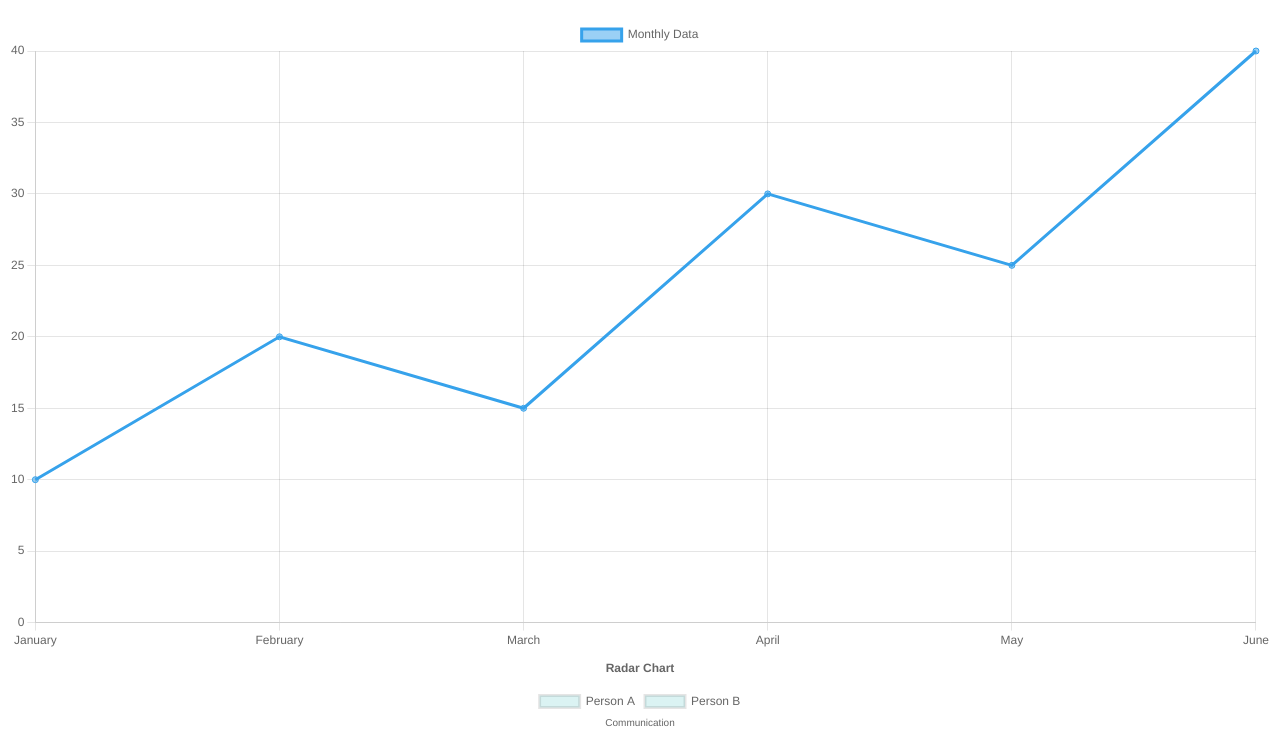
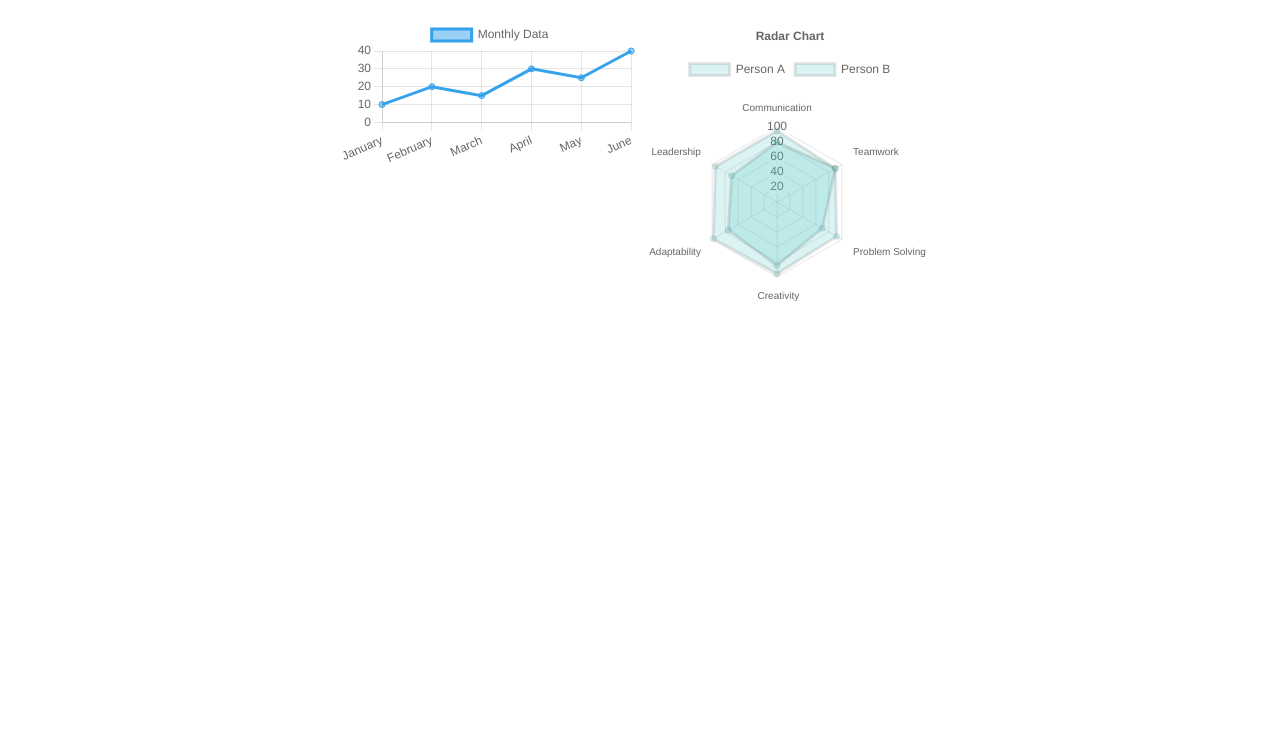
Before and after one commit to ElizhaSegura/IT21-A, a plain HTML site: page dashboard.html in a window 1280 px wide. Shown: the part 61-796 px from the top of the page. Drawn offline with nearby package versions, Linux system fonts and the light colour scheme.

```diff
--- a/dashboard.html
+++ b/dashboard.html
@@ -7,12 +7,26 @@
     <title>Dashboard</title>
 
     <script src="https://cdn.jsdelivr.net/npm/chart.js"></script>
+
+    <style>
+        .container{
+            display: flex;
+            justify-content: center;
+            background-color: rgb(255, 255, 255);
+        }
+    </style>
 </head>
 
 <body>
     <h1>Dashboard</h1>
-      <canvas id="linechart"></canvas>
-        <canvas id="radarChart"></canvas>
+    <div class="container">
+        <div>
+             <canvas id="linechart"></canvas>
+        </div>
+        <div>
+             <canvas id="radarChart"></canvas>
+        </div>
+
 </body>
 
 <script src="dashboard.js"></script>
```
